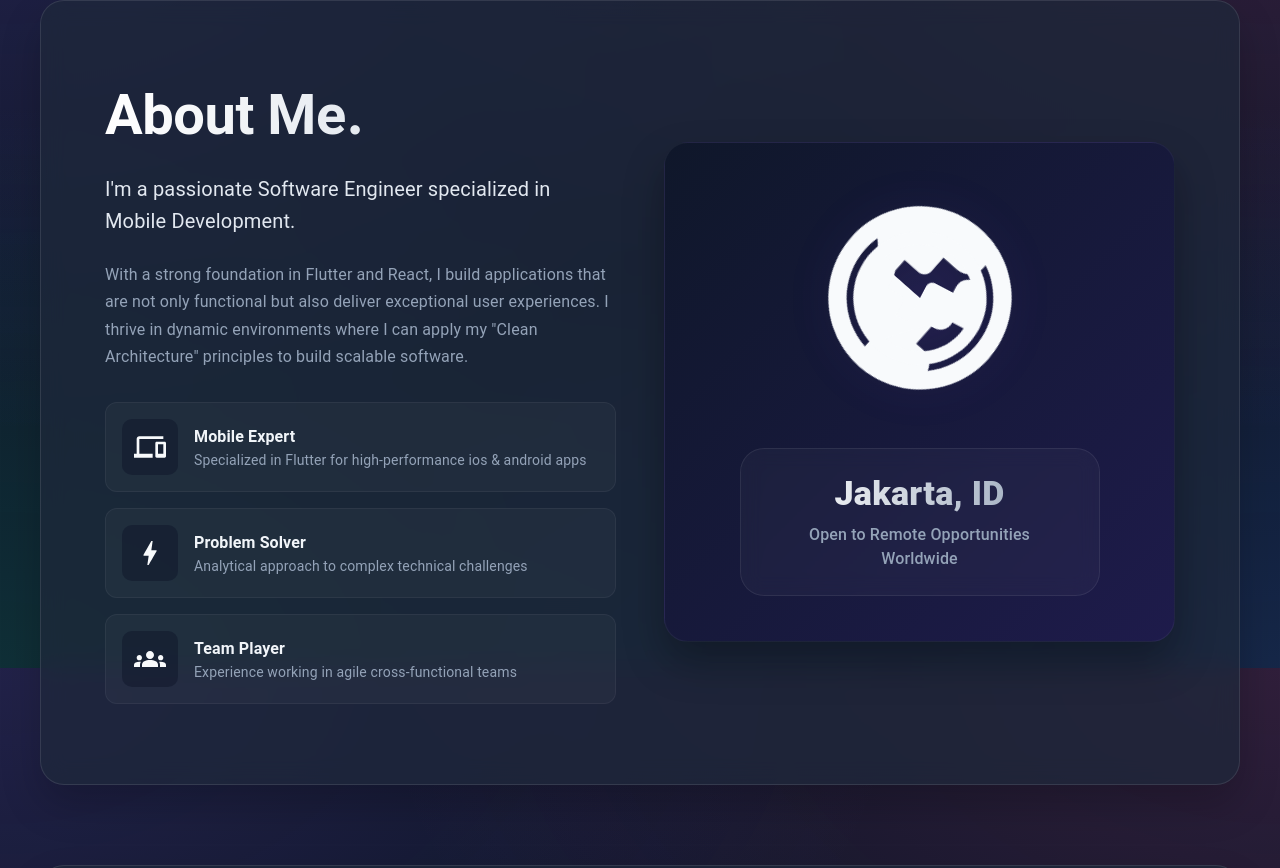
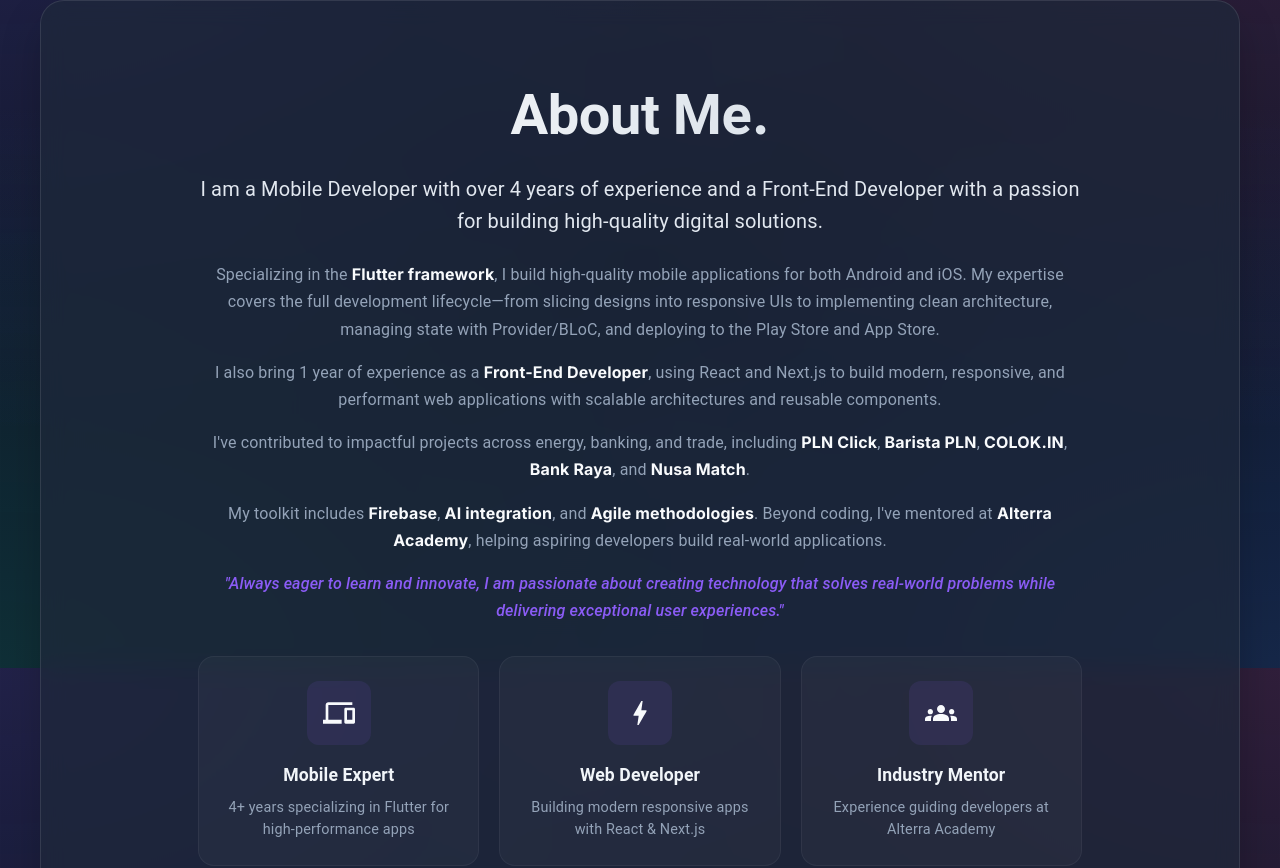
Before and after one commit to joshuapurbaa/my-portfolio, a React (Vite) app: page / in a window 1280 px wide. Shown: the part 932-1800 px from the top of the page. Built offline with nearby package versions, Linux system fonts and the light colour scheme.

Commit message:
feat: Update About section with a detailed professional summary and refreshed highlight cards.

```diff
--- a/src/sections/About.tsx
+++ b/src/sections/About.tsx
@@ -2,23 +2,22 @@ import { Container, Typography, Box, Grid, Paper } from "@mui/material";
 import BoltIcon from '@mui/icons-material/Bolt';
 import DevicesIcon from '@mui/icons-material/Devices';
 import GroupsIcon from '@mui/icons-material/Groups';
-import PublicIcon from '@mui/icons-material/Public';
 
 export default function About() {
   const highlights = [
     {
       title: "Mobile Expert",
-      description: "Specialized in Flutter for high-performance ios & android apps",
+      description: "4+ years specializing in Flutter for high-performance apps",
       icon: <DevicesIcon sx={{ fontSize: 32, color: '#8b5cf6' }} />
     },
     {
-      title: "Problem Solver",
-      description: "Analytical approach to complex technical challenges",
+      title: "Web Developer",
+      description: "Building modern responsive apps with React & Next.js",
       icon: <BoltIcon sx={{ fontSize: 32, color: '#ec4899' }} />
     },
     {
-      title: "Team Player",
-      description: "Experience working in agile cross-functional teams",
+      title: "Industry Mentor",
+      description: "Experience guiding developers at Alterra Academy",
       icon: <GroupsIcon sx={{ fontSize: 32, color: '#10b981' }} />
     }
   ];
@@ -26,9 +25,9 @@ export default function About() {
   return (
     <section id="about" className="section-container">
       <Container maxWidth="lg">
-        <Grid container spacing={6} alignItems="center">
-          <Grid item xs={12} md={6}>
-            <Box>
+        <Grid container spacing={6} justifyContent="center">
+          <Grid item xs={12} lg={10}>
+            <Box sx={{ textAlign: { xs: 'left', md: 'center' } }}>
               <Typography
                 variant="h2"
                 sx={{
@@ -53,7 +52,20 @@ export default function About() {
                   marginBottom: '24px'
                 }}
               >
-                I'm a passionate Software Engineer specialized in Mobile Development.
+                I am a Mobile Developer with over 4 years of experience and a Front-End Developer with a passion for building high-quality digital solutions.
+              </Typography>
+
+              <Box sx={{ mb: 4 }}>
+                <Typography
+                  variant="body1"
+                  sx={{
+                    fontSize: '1rem',
+                    lineHeight: 1.7,
+                    color: 'var(--text-secondary)',
+                    marginBottom: '16px'
+                  }}
+                >
+                  Specializing in the <strong>Flutter framework</strong>, I build high-quality mobile applications for both Android and iOS. My expertise covers the full development lifecycle—from slicing designs into responsive UIs to implementing clean architecture, managing state with Provider/BLoC, and deploying to the Play Store and App Store.
                 </Typography>
 
                 <Typography
@@ -62,45 +74,95 @@ export default function About() {
                     fontSize: '1rem',
                     lineHeight: 1.7,
                     color: 'var(--text-secondary)',
-                  marginBottom: '32px'
+                    marginBottom: '16px'
                   }}
                 >
-                With a strong foundation in Flutter and React, I build applications that are not only functional but also deliver exceptional user experiences. I thrive in dynamic environments where I can apply my "Clean Architecture" principles to build scalable software.
+                  I also bring 1 year of experience as a <strong>Front-End Developer</strong>, using React and Next.js to build modern, responsive, and performant web applications with scalable architectures and reusable components.
                 </Typography>
 
-              <Box sx={{ display: 'flex', flexDirection: 'column', gap: '16px' }}>
+                <Typography
+                  variant="body1"
+                  sx={{
+                    fontSize: '1rem',
+                    lineHeight: 1.7,
+                    color: 'var(--text-secondary)',
+                    marginBottom: '16px'
+                  }}
+                >
+                  I've contributed to impactful projects across energy, banking, and trade, including <strong>PLN Click</strong>, <strong>Barista PLN</strong>, <strong>COLOK.IN</strong>, <strong>Bank Raya</strong>, and <strong>Nusa Match</strong>.
+                </Typography>
+
+                <Typography
+                  variant="body1"
+                  sx={{
+                    fontSize: '1rem',
+                    lineHeight: 1.7,
+                    color: 'var(--text-secondary)',
+                    marginBottom: '16px'
+                  }}
+                >
+                  My toolkit includes <strong>Firebase</strong>, <strong>AI integration</strong>, and <strong>Agile methodologies</strong>. Beyond coding, I've mentored at <strong>Alterra Academy</strong>, helping aspiring developers build real-world applications.
+                </Typography>
+
+                <Typography
+                  variant="body1"
+                  sx={{
+                    fontSize: '1rem',
+                    lineHeight: 1.7,
+                    color: '#8b5cf6',
+                    fontWeight: 500,
+                    fontStyle: 'italic'
+                  }}
+                >
+                  "Always eager to learn and innovate, I am passionate about creating technology that solves real-world problems while delivering exceptional user experiences."
+                </Typography>
+              </Box>
+
+              <Box
+                sx={{
+                  display: 'grid',
+                  gridTemplateColumns: { xs: '1fr', md: 'repeat(3, 1fr)' },
+                  gap: '20px',
+                  mt: 4
+                }}
+              >
                 {highlights.map((item, index) => (
                   <Paper
                     key={index}
                     elevation={0}
                     sx={{
-                      padding: '16px',
+                      padding: '24px',
                       background: 'rgba(255, 255, 255, 0.03)',
                       border: '1px solid rgba(255, 255, 255, 0.05)',
-                      borderRadius: '12px',
+                      borderRadius: '16px',
                       display: 'flex',
-                      alignItems: 'center',
+                      flexDirection: 'column',
+                      alignItems: { xs: 'flex-start', md: 'center' },
+                      textAlign: { xs: 'left', md: 'center' },
                       gap: '16px',
-                      transition: 'transform 0.2s',
+                      transition: 'all 0.3s ease',
                       '&:hover': {
-                        transform: 'translateX(8px)',
-                        background: 'rgba(255, 255, 255, 0.05)'
+                        transform: 'translateY(-8px)',
+                        background: 'rgba(255, 255, 255, 0.05)',
+                        borderColor: 'rgba(139, 92, 246, 0.3)',
+                        boxShadow: '0 10px 30px -10px rgba(139, 92, 246, 0.2)'
                       }
                     }}
                   >
                     <Box sx={{
-                      padding: '12px',
-                      background: 'rgba(15, 23, 42, 0.5)',
-                      borderRadius: '10px',
-                      display: 'flex'
+                      padding: '16px',
+                      background: 'rgba(139, 92, 246, 0.1)',
+                      borderRadius: '12px',
+                      display: 'flex',
+                      color: '#8b5cf6'
                     }}>
                       {item.icon}
                     </Box>
                     <Box>
-                      <Typography variant="h6" sx={{ fontSize: '1rem', fontWeight: 600, color: '#f1f5f9' }}>
+                      <Typography variant="h6" sx={{ fontSize: '1.1rem', fontWeight: 600, color: '#f1f5f9', mb: 1 }}>
                         {item.title}
                       </Typography>
-                      <Typography variant="body2" sx={{ fontSize: '0.875rem', color: '#94a3b8' }}>
+                      <Typography variant="body2" sx={{ fontSize: '0.9rem', color: '#94a3b8', lineHeight: 1.5 }}>
                         {item.description}
                       </Typography>
                     </Box>
@@ -109,115 +171,6 @@ export default function About() {
               </Box>
             </Box>
           </Grid>
-
-          <Grid item xs={12} md={6}>
-            <Box
-              sx={{
-                position: 'relative',
-                minHeight: '500px',
-                width: '100%',
-                borderRadius: '24px',
-                overflow: 'hidden',
-                background: 'linear-gradient(135deg, #0f172a 0%, #1e1b4b 100%)',
-                boxShadow: '0 20px 40px rgba(0, 0, 0, 0.3)',
-                display: 'flex',
-                flexDirection: 'column',
-                alignItems: 'center',
-                justifyContent: 'center',
-                padding: '40px',
-                gap: '40px',
-                border: '1px solid rgba(255, 255, 255, 0.05)'
-              }}
-            >
-              {/* Animated Globe Section - Now separate from text */}
-              <Box
-                sx={{
-                  position: 'relative',
-                  width: '100%',
-                  height: '220px',
-                  display: 'flex',
-                  alignItems: 'center',
-                  justifyContent: 'center',
-                }}
-              >
-                {/* Background Glow */}
-                <Box
-                  sx={{
-                    position: 'absolute',
-                    width: '200px',
-                    height: '200px',
-                    background: 'radial-gradient(circle, rgba(139, 92, 246, 0.4) 0%, rgba(139, 92, 246, 0) 70%)',
-                    borderRadius: '50%',
-                    filter: 'blur(30px)',
-                    animation: 'pulse 8s ease-in-out infinite',
-                    '@keyframes pulse': {
-                      '0%, 100%': { transform: 'scale(1)', opacity: 0.4 },
-                      '50%': { transform: 'scale(1.3)', opacity: 0.6 },
-                    }
-                  }}
-                />
-
-                {/* Primary Rotating Globe */}
-                <PublicIcon
-                  sx={{
-                    fontSize: { xs: '180px', md: '220px' },
-                    color: 'rgba(139, 92, 246, 0.2)',
-                    animation: 'rotate 60s linear infinite',
-                    '@keyframes rotate': {
-                      from: { transform: 'rotate(0deg)' },
-                      to: { transform: 'rotate(360deg)' }
-                    }
-                  }}
-                />
-
-                {/* Secondary Reverse Rotating Globe for Depth */}
-                <PublicIcon
-                  sx={{
-                    position: 'absolute',
-                    fontSize: { xs: '120px', md: '160px' },
-                    color: 'rgba(236, 72, 153, 0.15)',
-                    animation: 'rotateReverse 40s linear infinite',
-                    '@keyframes rotateReverse': {
-                      from: { transform: 'rotate(0deg)' },
-                      to: { transform: 'rotate(-360deg)' }
-                    }
-                  }}
-                />
-              </Box>
-
-              {/* Location Information Section */}
-              <Box
-                sx={{
-                  position: 'relative',
-                  zIndex: 1,
-                  textAlign: 'center',
-                  background: 'rgba(255, 255, 255, 0.03)',
-                  padding: '24px 32px',
-                  borderRadius: '24px',
-                  backdropFilter: 'blur(10px)',
-                  border: '1px solid rgba(255, 255, 255, 0.08)',
-                  width: '100%',
-                  maxWidth: '360px'
-                }}
-              >
-                <Typography
-                  variant="h4"
-                  sx={{
-                    fontWeight: 800,
-                    marginBottom: '8px',
-                    background: 'linear-gradient(to right, #fff, #94a3b8)',
-                    WebkitBackgroundClip: 'text',
-                    WebkitTextFillColor: 'transparent',
-                  }}
-                >
-                  Jakarta, ID
-                </Typography>
-                <Typography variant="body1" sx={{ color: '#94a3b8', fontWeight: 500 }}>
-                  Open to Remote Opportunities Worldwide
-                </Typography>
-              </Box>
-            </Box>
-          </Grid>
         </Grid>
       </Container>
     </section>
```
Lines whose indentation alone changed are shown as unchanged.
